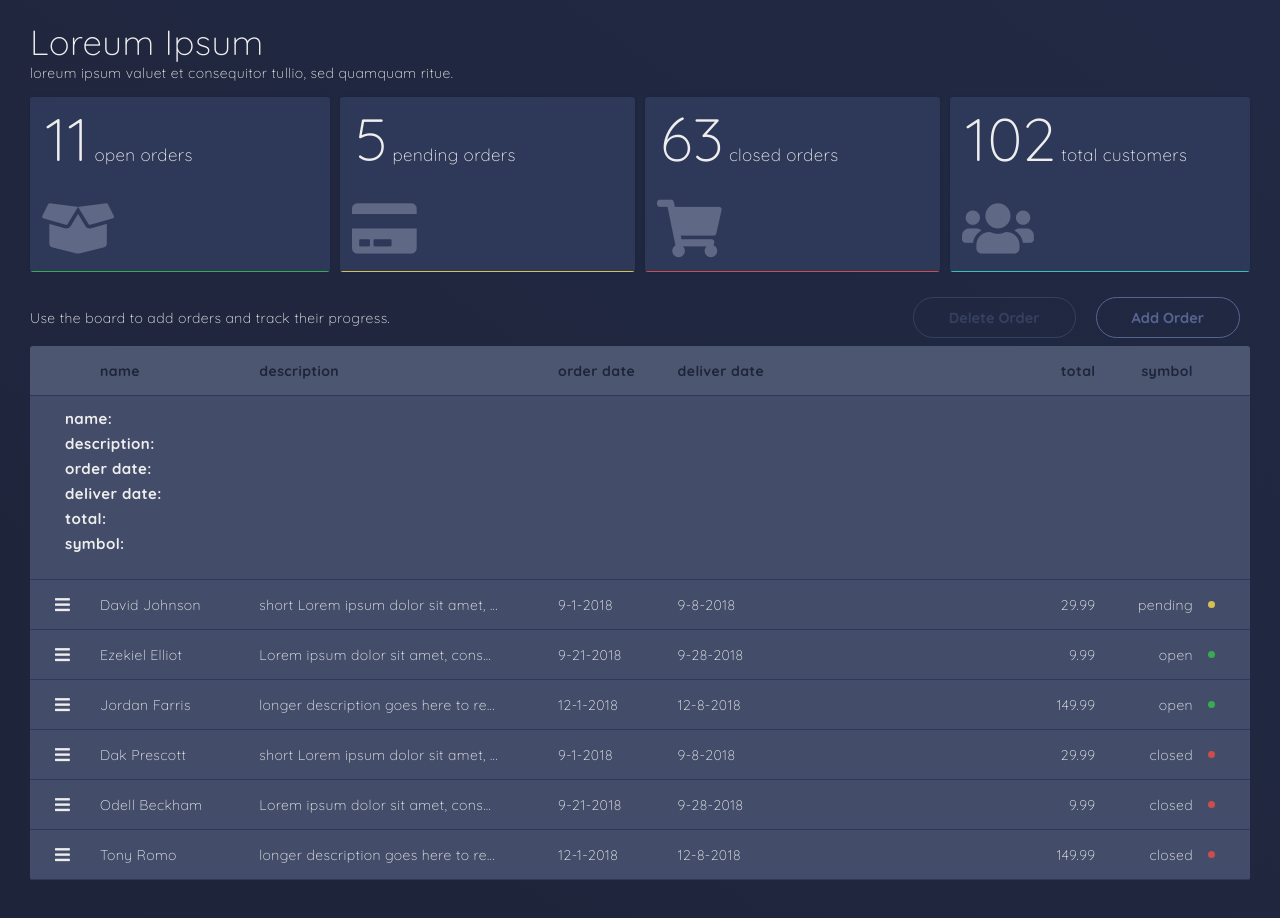
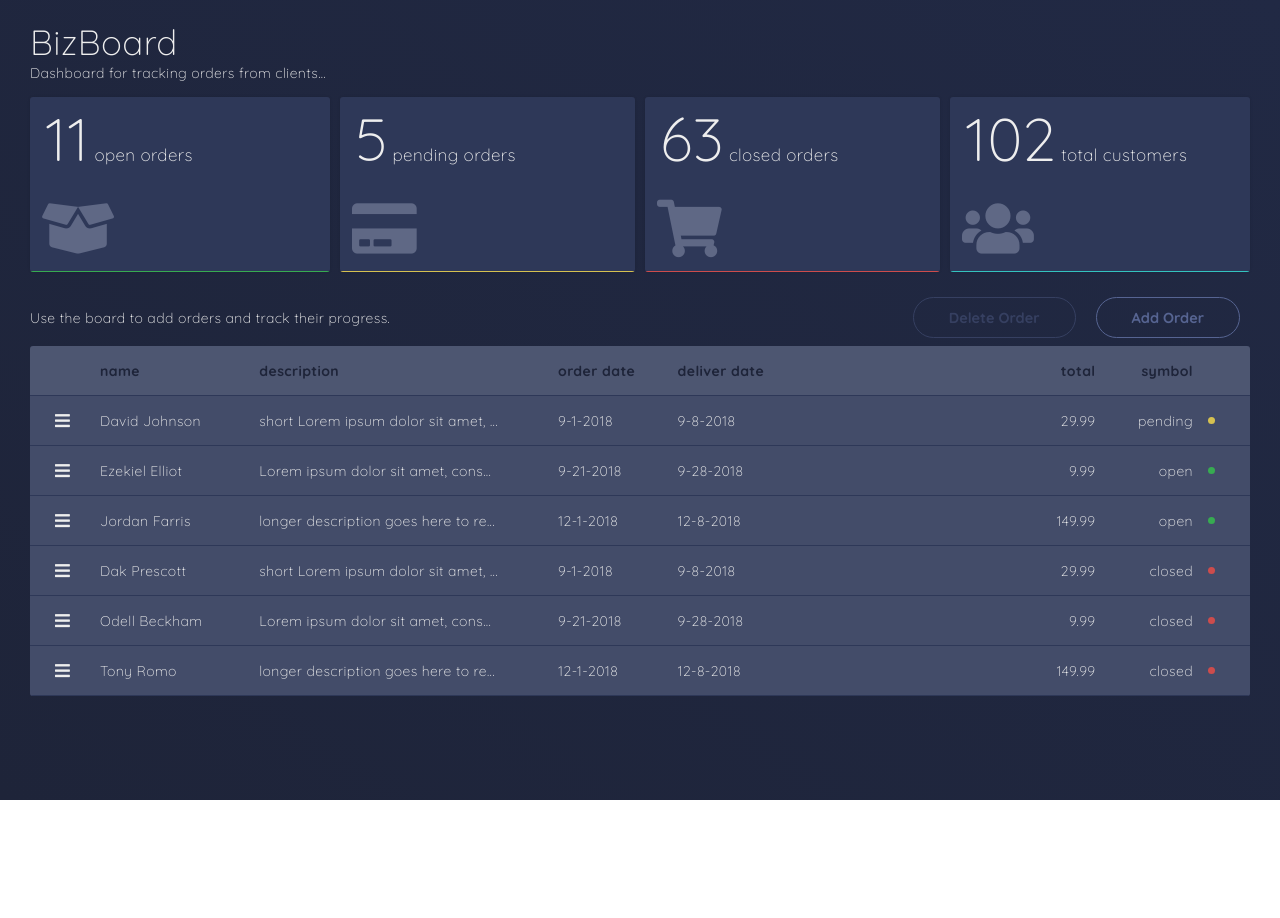
Before and after one commit to jfarris587/order-dashboard, a React app: page / in a window 1280 px wide. Shown: the top 918 px of the page. After the commit the page ends 800 px from the top, so only its background shows below. Built offline with nearby package versions, Linux system fonts and the light colour scheme.

Commit message:
changing title

```diff
--- a/package.json
+++ b/package.json
@@ -2,7 +2,7 @@
   "name": "nutritionx",
   "version": "0.1.0",
   "private": true,
-  "homepage": "https://jfarris587.github.io/nutrition-x/",
+  "homepage": "https://jfarris587.github.io/order-dashboard/",
   "dependencies": {
     "autoprefixer": "7.1.6",
     "babel-core": "6.26.0",
--- a/src/js/Board.jsx
+++ b/src/js/Board.jsx
@@ -9,7 +9,6 @@ const Board = (props) =>{
     <div className="board container">
       <div className="orders">
         <Labels />
-        <Entry />
 
         {props.orders.map((order, i) => (
           <Order
--- a/src/js/Header.jsx
+++ b/src/js/Header.jsx
@@ -7,8 +7,8 @@ const Header = (props) =>{
   return (
     <div className="header container">
       <div className="title row">
-          <h1>Loreum Ipsum</h1>
-          <p>loreum ipsum valuet et consequitor tullio, sed quamquam ritue.</p>
+          <h1>BizBoard</h1>
+          <p>Dashboard for tracking orders from clients...</p>
       </div>
       <div className="details row">
         {props.details.map((detail, i) => (
```
Also changed, not shown: 1 other file (tests, documents, lock files or other folders).
